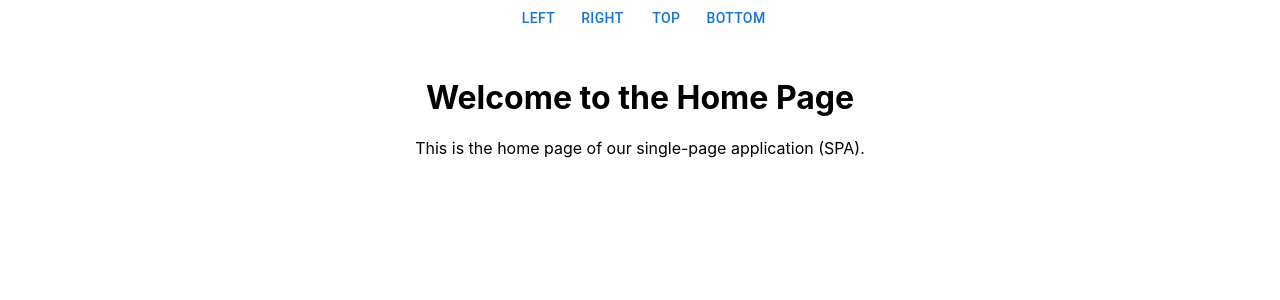
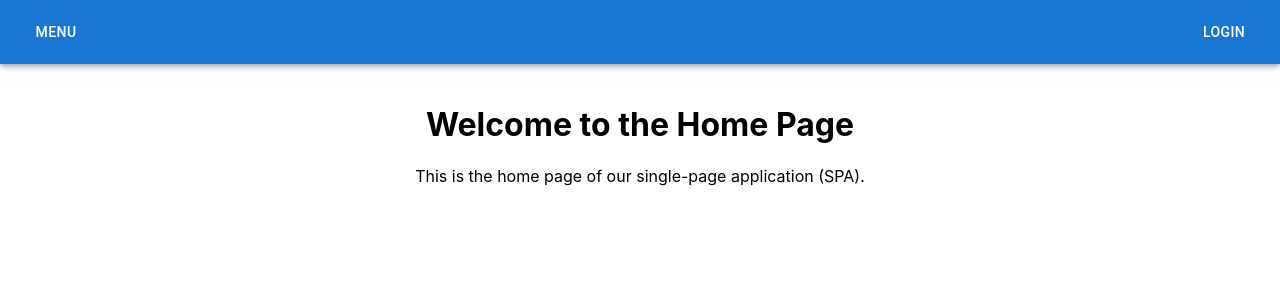
Before and after one commit to Munaiz123/frontend-starter, a React (Create React App) app: page / in a window 1280 px wide. Shown: the top 300 px of the page. Built offline with nearby package versions, Linux system fonts and the light colour scheme.

Commit message:
Added App Drawer and Navbar to front end. App Drawer is rendered inside Navbar and Navbar is in the root of the SPA

```diff
--- a/src/App.js
+++ b/src/App.js
@@ -3,11 +3,9 @@ import './css/App.css';
 
 import React from 'react';
 import { BrowserRouter as Router, Route, Routes } from 'react-router-dom';
-import Sidebar from './components/Sidebar'; // Import your Sidebar component
-import TemporaryDrawer from './components/TempDrawer';
+import NavBar from './components/Navbar';
 import Home from './components/Home';
 import About from './components/About';
-
 
 
 function App() {
@@ -15,8 +13,7 @@ function App() {
 
     <div className="App">
       <Router>
-        {/* <Sidebar /> */}
-        < TemporaryDrawer />
+        < NavBar />
         <Routes>
           <Route path="/" element={<Home /> } exact />
           <Route path="/about" element={<About />} exact />
--- a/src/components/TempDrawer.js
+++ b/src/components/AppDrawer.js
@@ -1,4 +1,6 @@
 import * as React from 'react';
+import {Link} from 'react-router-dom'
+
 import Box from '@mui/material/Box';
 import Drawer from '@mui/material/Drawer';
 import Button from '@mui/material/Button';
@@ -8,24 +10,24 @@ import ListItem from '@mui/material/ListItem';
 import ListItemButton from '@mui/material/ListItemButton';
 import ListItemIcon from '@mui/material/ListItemIcon';
 import ListItemText from '@mui/material/ListItemText';
-// import InboxIcon from '@mui/icons-material/MoveToInbox';
-// import MailIcon from '@mui/icons-material/Mail';
 
-export default function TemporaryDrawer() {
+export default function AppDrawer() {
   const [state, setState] = React.useState({
-    top: false,
     left: false,
-    bottom: false,
-    right: false,
   });
 
   const toggleDrawer = (anchor, open) => (event) => {
     if (event.type === 'keydown' && (event.key === 'Tab' || event.key === 'Shift')) {
       return;
     }
-
     setState({ ...state, [anchor]: open });
   };
+
+  const menuItems = [
+    {page:"Home", route:'/'},
+    {page:"About", route:'/about'},
+    {page:"Contact", route:'/contact'},
+  ]
 
   const list = (anchor) => (
     <Box
@@ -35,26 +37,15 @@ export default function TemporaryDrawer() {
       onKeyDown={toggleDrawer(anchor, false)}
     >
       <List>
-        {['Inbox', 'Starred', 'Send email', 'Drafts'].map((text, index) => (
-          <ListItem key={text} disablePadding>
+        {menuItems.map((item, i) => (
+          <ListItem key={i} disablePadding>
             <ListItemButton>
-              <ListItemIcon>
+              <Link to={item.route}>
+                <ListItemText primary={item.page} />
+              </Link>
+              {/* <ListItemIcon>
                 {index % 2 === 0 ? "I" : "M" }
-              </ListItemIcon>
-              <ListItemText primary={text} />
-            </ListItemButton>
-          </ListItem>
-        ))}
-      </List>
-      <Divider />
-      <List>
-        {['All mail', 'Trash', 'Spam'].map((text, index) => (
-          <ListItem key={text} disablePadding>
-            <ListItemButton>
-              <ListItemIcon>
-                {index % 2 === 0 ? "I" : "M" }
-              </ListItemIcon>
-              <ListItemText primary={text} />
+              </ListItemIcon> */}
             </ListItemButton>
           </ListItem>
         ))}
@@ -64,14 +55,10 @@ export default function TemporaryDrawer() {
 
   return (
     <div>
-      {['left', 'right', 'top', 'bottom'].map((anchor) => (
+      {['Menu'].map((anchor) => (
         <React.Fragment key={anchor}>
-          <Button onClick={toggleDrawer(anchor, true)}>{anchor}</Button>
-          <Drawer
-            anchor={anchor}
-            open={state[anchor]}
-            onClose={toggleDrawer(anchor, false)}
-          >
+          <Button style={{color:'white'}} onClick={toggleDrawer(anchor, true)}>{anchor}</Button>
+          <Drawer anchor={anchor} open={state[anchor]} onClose={toggleDrawer(anchor, false)} >
             {list(anchor)}
           </Drawer>
         </React.Fragment>
--- /dev/null
+++ b/src/components/Navbar.js
@@ -0,0 +1,25 @@
+import * as React from 'react';
+import AppBar from '@mui/material/AppBar';
+import Box from '@mui/material/Box';
+import Toolbar from '@mui/material/Toolbar';
+import Typography from '@mui/material/Typography';
+import Button from '@mui/material/Button';
+import IconButton from '@mui/material/IconButton';
+
+import AppDrawer from './AppDrawer';
+
+export default function NavBar() {
+  return (
+    <Box>
+      <AppBar position="static">
+        <Toolbar>
+          <IconButton size="large" edge="start" color="inherit" aria-label="menu" sx={{ mr: 2 }} >
+            < AppDrawer />
+          </IconButton>
+          <Typography variant="h6" component="div" sx={{ flexGrow: 1 }}></Typography>
+          <Button color="inherit">Login</Button>
+        </Toolbar>
+      </AppBar>
+    </Box>
+  );
+}
--- a/src/components/Sidebar.js
+++ /dev/null
@@ -1,13 +0,0 @@
-import React from 'react';
-import { Link } from 'react-router-dom';
-
-const Sidebar = () => (
-  <div className="sidebar">
-    <Link to="/">Home</Link>
-    <Link to="/about">About</Link>
-    <Link to="/contact">Contact</Link>
-    {/* Add other links here */}
-  </div>
-);
-
-export default Sidebar;
--- a/src/index.js
+++ b/src/index.js
@@ -2,7 +2,6 @@ import React from 'react';
 import ReactDOM from 'react-dom/client';
 import './css/index.css';
 import App from './App';
-import Sidebar from './components/Sidebar';
 
 const root = ReactDOM.createRoot(document.getElementById('root'));
 root.render(
```
